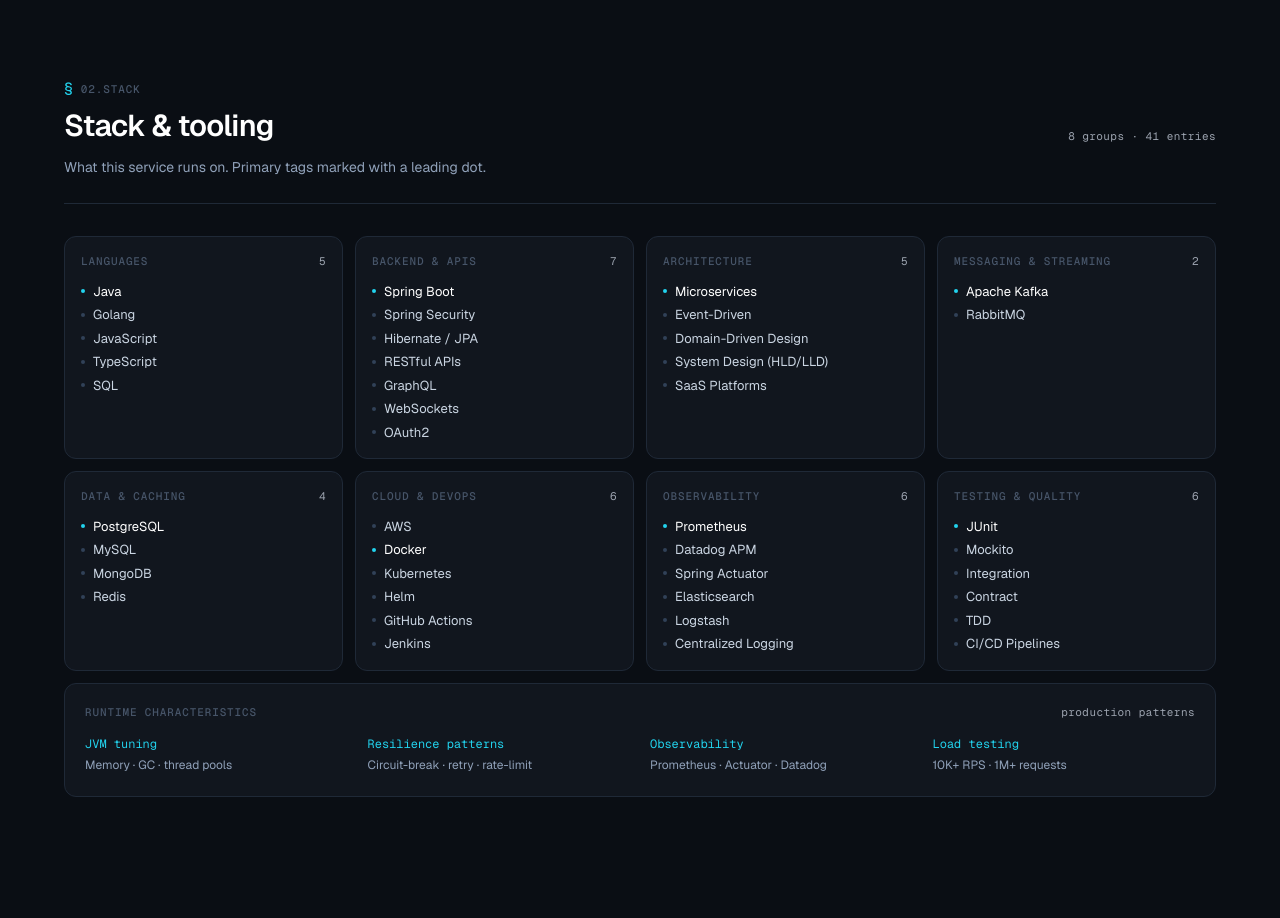
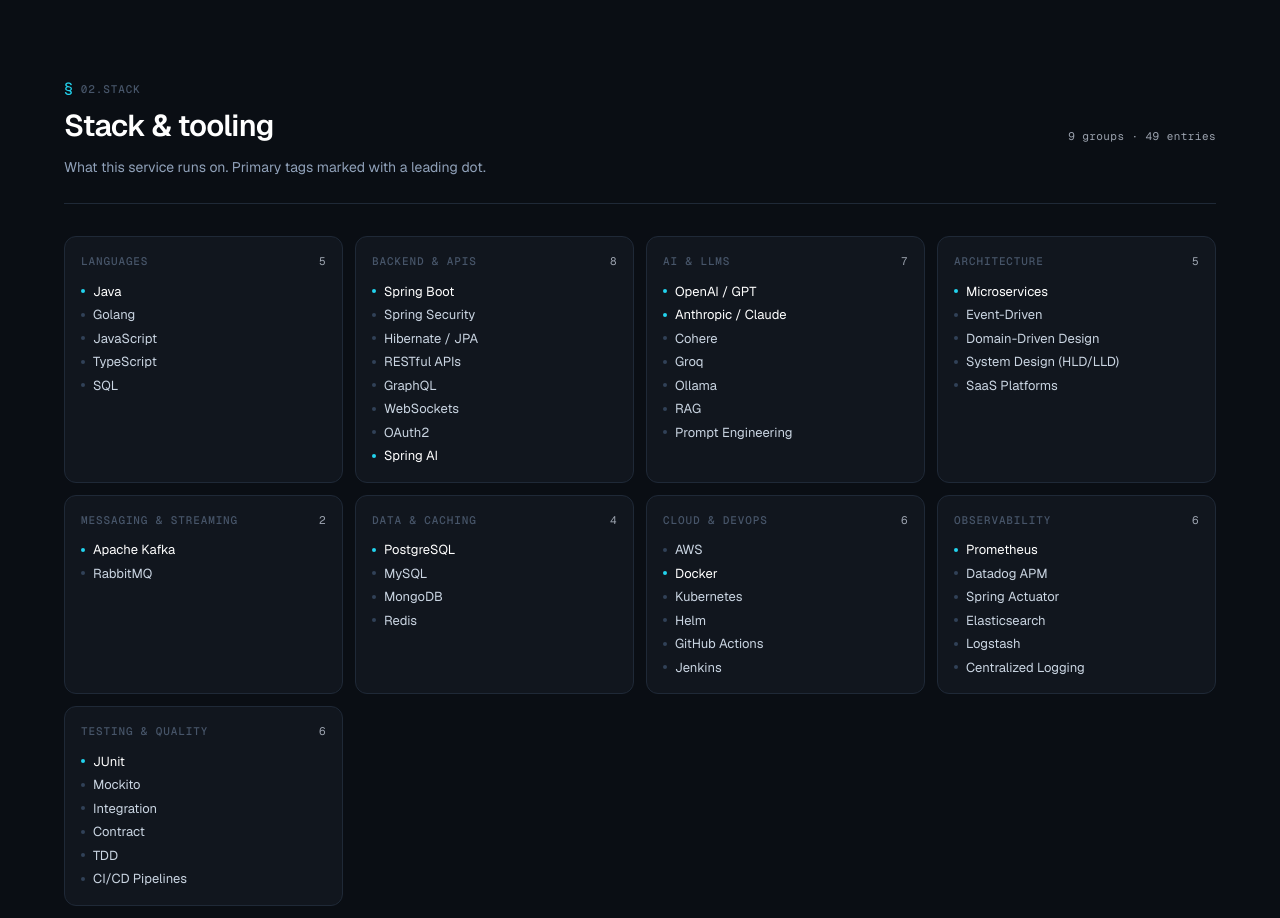
Before and after one commit to lekhrocks/portfolio, a Next.js app: page / in a window 1280 px wide. Shown: the part 2080-2998 px from the top of the page. Built offline with nearby package versions, Linux system fonts and the light colour scheme; no server answers.

Commit message:
feat: add AI & LLMs skill group with Spring AI, OpenAI, Anthropic, Cohere, Groq, Ollama

```diff
--- a/components/Skills.tsx
+++ b/components/Skills.tsx
@@ -29,6 +29,20 @@
       { name: "GraphQL" },
       { name: "WebSockets" },
       { name: "OAuth2" },
+      { name: "Spring AI", primary: true },
+    ],
+  },
+  {
+    id: "ai-llm",
+    title: "AI & LLMs",
+    skills: [
+      { name: "OpenAI / GPT", primary: true },
+      { name: "Anthropic / Claude", primary: true },
+      { name: "Cohere" },
+      { name: "Groq" },
+      { name: "Ollama" },
+      { name: "RAG" },
+      { name: "Prompt Engineering" },
     ],
   },
   {
```
